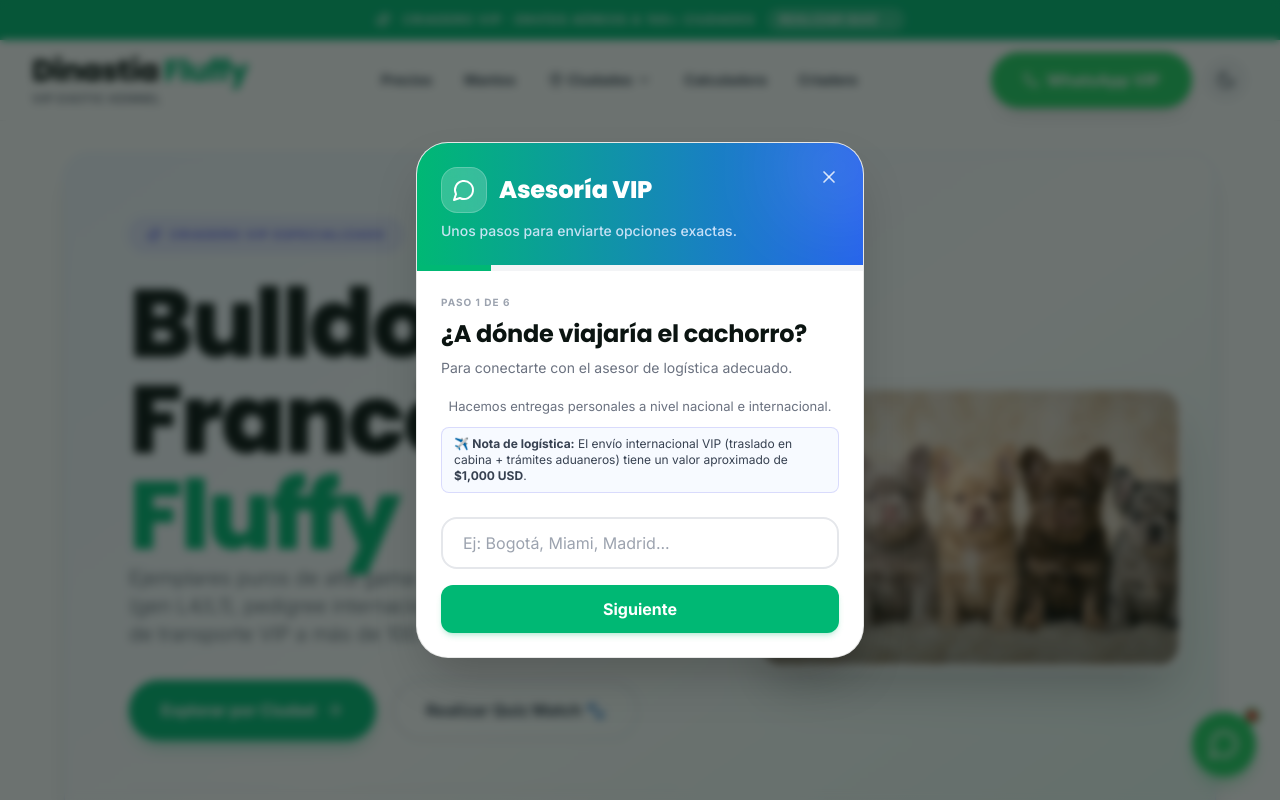
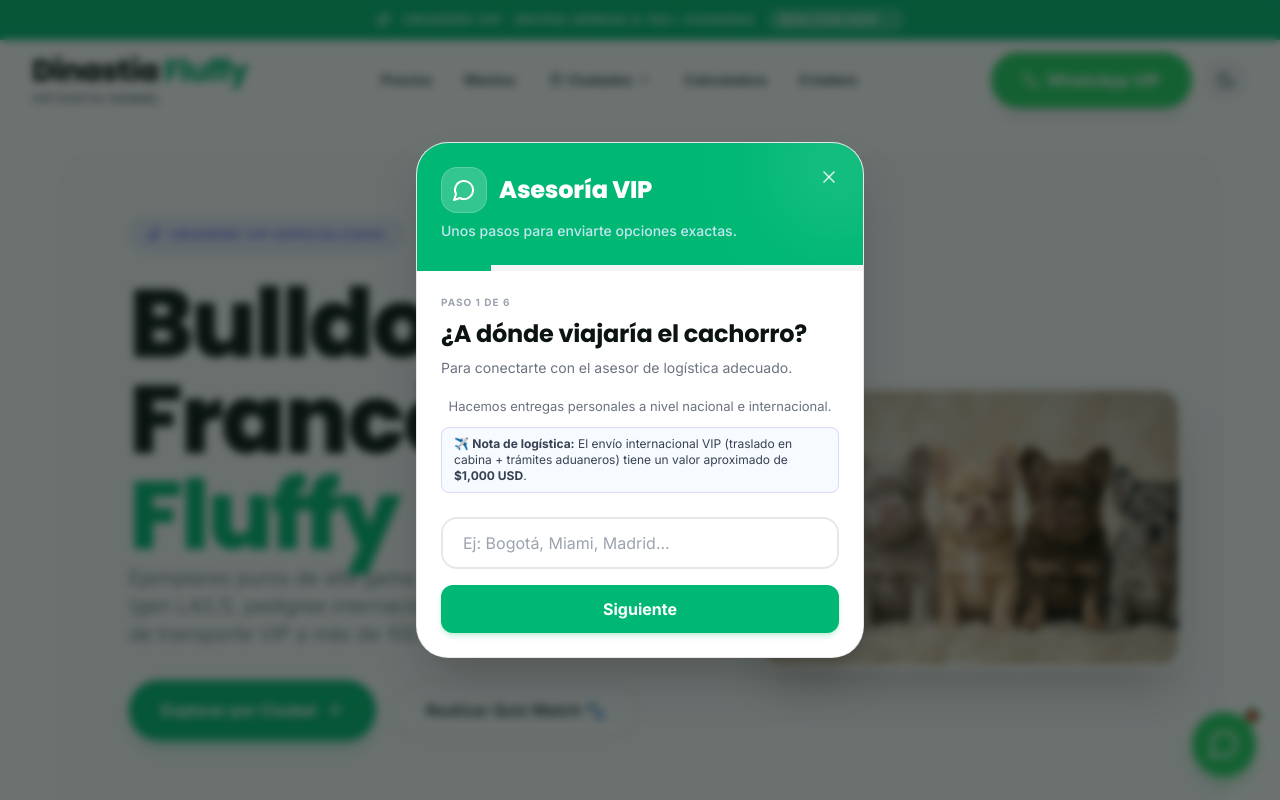
Before and after one commit to LivingNow05/fluffy-vip-programmatic, a React (Vite) app: page / in a window 1280 px wide. Both pictures are taken after a click on the button "Realizar Quiz Match 🐾". Shown: the top 800 px of the page. Built offline with nearby package versions, Linux system fonts and the light colour scheme.

Commit message:
style: remove gradients across the application to enforce solid colors per user request

```diff
--- a/src/components/QuizModal.tsx
+++ b/src/components/QuizModal.tsx
@@ -104,7 +104,7 @@ Quisiera ver fotos y conocer disponibilidad.`;
           onClick={handleModalClick}
         >
           {/* Header */}
-          <div className="bg-gradient-to-r from-cornflower to-blue-600 p-6 relative overflow-hidden shrink-0">
+          <div className="bg-cornflower p-6 relative overflow-hidden shrink-0">
             <div className="absolute top-0 right-0 w-32 h-32 bg-white/10 rounded-full blur-2xl -mr-10 -mt-10"></div>
 
             <button
--- a/src/pages/FluffyCityPage.tsx
+++ b/src/pages/FluffyCityPage.tsx
@@ -121,7 +121,7 @@ export const FluffyCityPage: React.FC<Props> = ({ cities, onOpenQuiz }) => {
                 alt="Bulldog Fluffy"
                 className="hidden dark:block absolute inset-0 w-full h-full object-cover transition-transform duration-700 group-hover:scale-105"
               />
-              <div className="absolute inset-0 bg-gradient-to-t from-black/20 to-transparent"></div>
+              <div className="absolute inset-0 bg-black/10"></div>
             </div>
             {/* Decorative element */}
             <div className="absolute -bottom-6 -left-6 bg-white dark:bg-gray-800 rounded-2xl p-4 shadow-xl border border-gray-100 dark:border-gray-700 hidden md:block z-10">
@@ -301,7 +301,7 @@ export const FluffyCityPage: React.FC<Props> = ({ cities, onOpenQuiz }) => {
 
         {/* RIGHT COLUMN (Sidebar) */}
         <div className="relative">
-          <div className="bg-gradient-to-b from-white to-amber-50/50 dark:from-gray-800 dark:to-gray-800/80 border border-gray-200 dark:border-gray-700 rounded-[2rem] p-8 sticky top-[100px] shadow-xl">
+          <div className="bg-white dark:bg-gray-800 border border-gray-200 dark:border-gray-700 rounded-[2rem] p-8 sticky top-[100px] shadow-xl">
             <div className="w-12 h-12 bg-indigo-100 dark:bg-indigo-900/30 rounded-2xl flex items-center justify-center mb-6">
               <Phone className="w-6 h-6 text-indigo-500" />
             </div>
--- a/src/pages/HomePage.tsx
+++ b/src/pages/HomePage.tsx
@@ -12,7 +12,7 @@ export const HomePage: React.FC<Props> = ({ cities, onOpenQuiz }) => {
   return (
     <main className="max-w-[1200px] mx-auto px-4 sm:px-6 mt-8 mb-20 animate-fade-in">
       {/* HERO PRINCIPAL GENERAL */}
-      <section className="relative rounded-3xl bg-gradient-to-br from-blue-50/80 via-white to-cornflower/10 dark:from-gray-800 dark:via-gray-900 dark:to-blue-950/40 p-8 sm:p-12 md:p-16 border border-blue-100 dark:border-gray-800 mb-16 overflow-hidden shadow-xl">
+      <section className="relative rounded-3xl bg-gray-50 dark:bg-gray-800/50 p-8 sm:p-12 md:p-16 border border-gray-100 dark:border-gray-800 mb-16 overflow-hidden shadow-xl">
         <div className="flex flex-col-reverse md:flex-row items-center gap-10 lg:gap-12 relative z-10">
 
           {/* Columna Izquierda */}
@@ -77,7 +77,7 @@ export const HomePage: React.FC<Props> = ({ cities, onOpenQuiz }) => {
                 alt="Bulldog Francés Fluffy VIP"
                 className="hidden dark:block absolute inset-0 w-full h-full object-cover transition-transform duration-700 group-hover:scale-105"
               />
-              <div className="absolute inset-0 bg-gradient-to-t from-black/40 via-transparent to-transparent"></div>
+              <div className="absolute inset-0 bg-black/10"></div>
             </div>
           </div>
 
```
